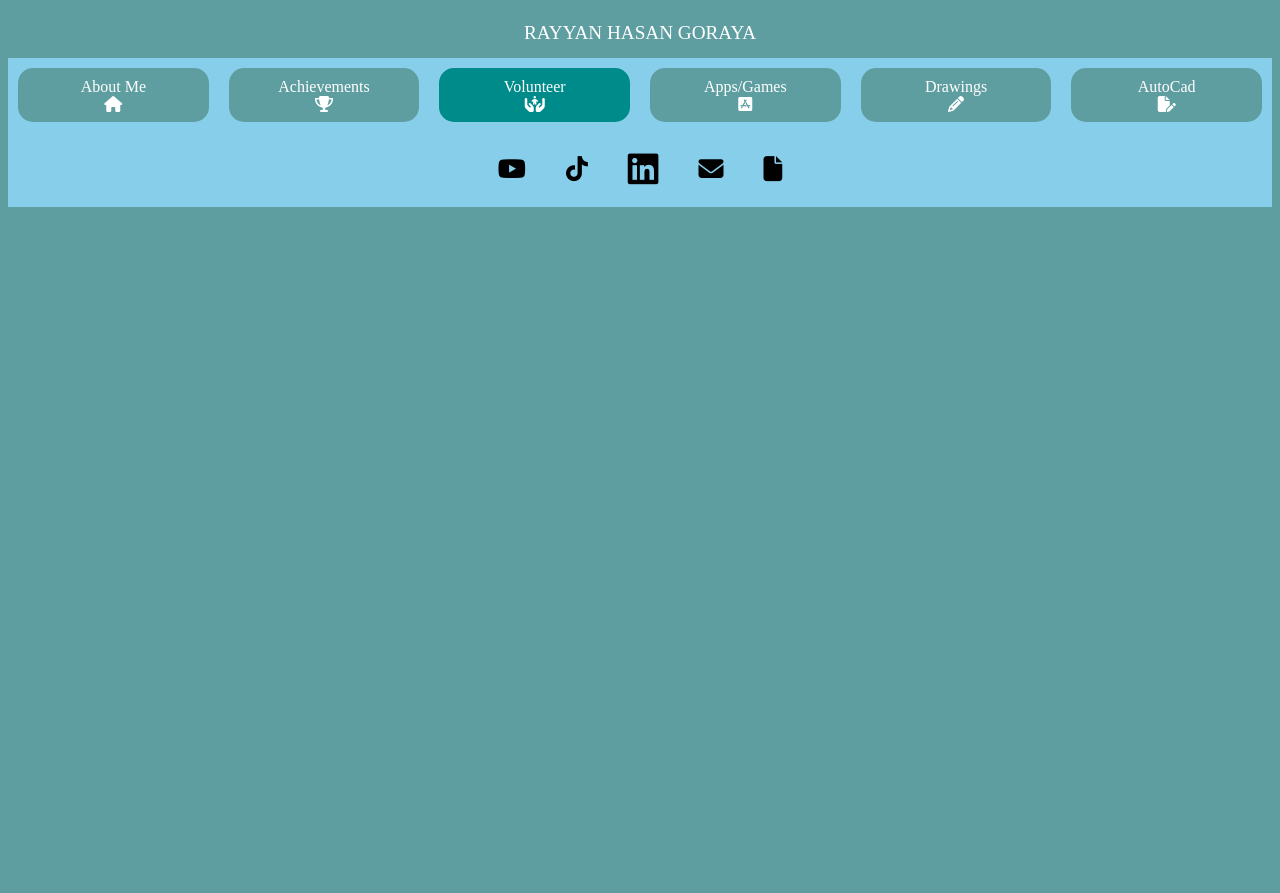
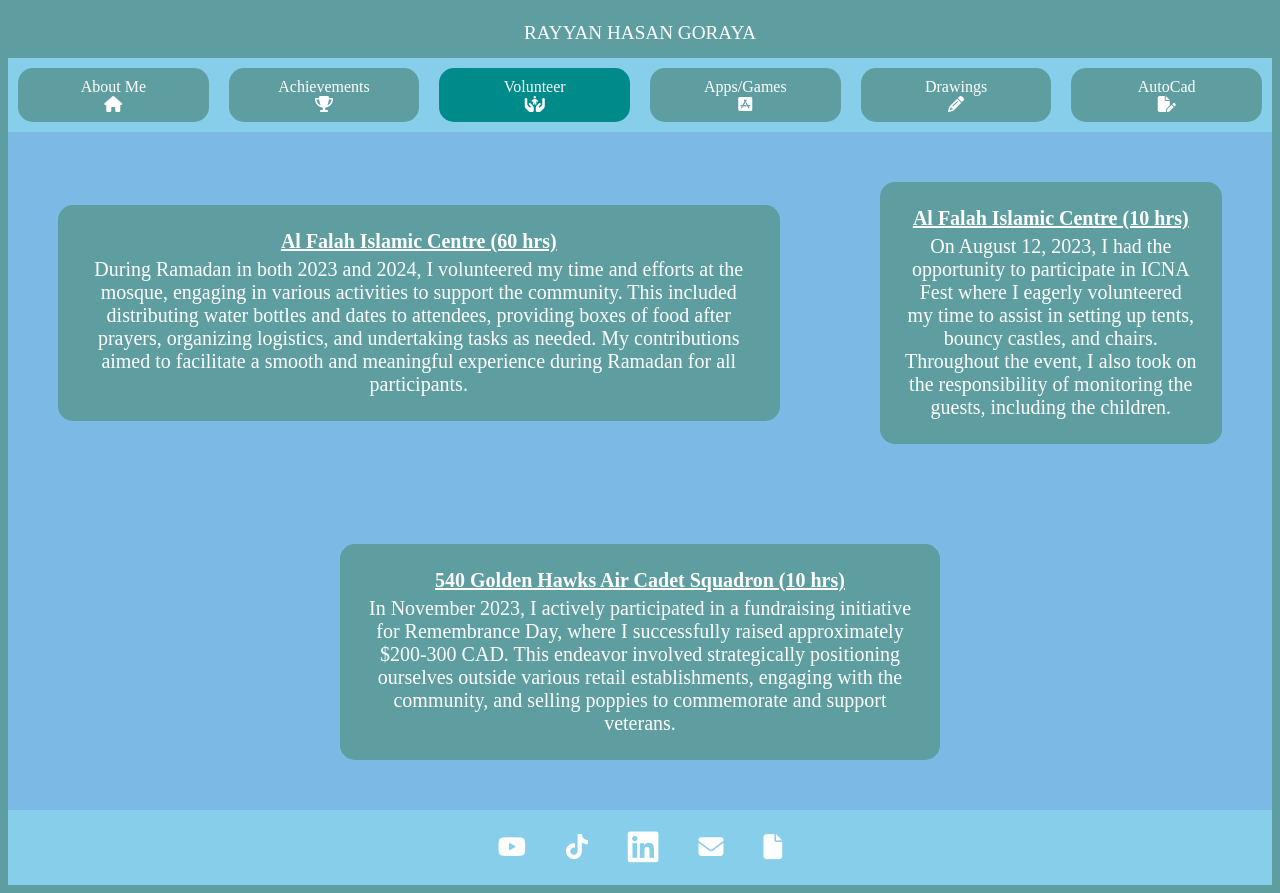
Before and after one commit to cr7coder123/Rayyan-Hasan-Goraya, a plain HTML site: page Volunteer.html in a window 1280 px wide. Before the commit the page ends 800 px from the top, so only its background shows below. Drawn offline with Linux system fonts and the light colour scheme.

Commit message:
Update Volunteer.html

```diff
--- a/Volunteer.html
+++ b/Volunteer.html
@@ -1,6 +1,7 @@
 <!DOCTYPE html>
 <html>
     <head>
+        <meta name="viewport" content="width=device-width,initial-scale=1.0"/>
         <title>Rayyan Hasan Goraya</title>
         <link rel="stylesheet" href="https://cdnjs.cloudflare.com/ajax/libs/font-awesome/6.5.2/css/all.min.css" integrity="sha512-SnH5WK+bZxgPHs44uWIX+LLJAJ9/2PkPKZ5QiAj6Ta86w+fsb2TkcmfRyVX3pBnMFcV7oQPJkl9QevSCWr3W6A==" crossorigin="anonymous" referrerpolicy="no-referrer" />
         <link rel="stylesheet" href="./style.css" />
@@ -9,47 +10,67 @@
         <header style="justify-content:center; display:flex; flex-direction:column; text-align: center; background-color: cadetblue; height:50px;">
             <text style="font-size: larger; color:white">RAYYAN HASAN GORAYA</text>
         </header>
-        <div style="display:flex; flex-direction:row; justify-content: center; background-color:skyblue;">
-            <a  id="buttons" href="./index.html">
-                    <text style="margin-top: 10px;">About Me</text>
-                    <i style="margin-bottom:10px" class="fa-solid fa-house"></i>
+        <div style="display: flex; flex-direction: row; justify-content: center; background-color: skyblue;">
+            <a id="buttons" href="./index.html">
+                <text style="margin-top: 10px">About Me</text>
+                <i style="margin-bottom: 10px" class="fa-solid fa-house"></i>
             </a>
             <a id="buttons" href="./Achievements.html">
-                <text style="margin-top: 10px;">Achievements</text>
-                <i style="margin-bottom:10px" class="fa-solid fa-trophy"></i>
+                <text style="margin-top: 10px; text-decoration: none">Achievements</text>
+                <i style="margin-bottom: 10px" class="fa-solid fa-trophy"></i>
             </a>
             <a id="buttons" style="background-color: darkcyan;" href="./Volunteer.html">
                 <text style="margin-top: 10px;">Volunteer</text>
-                <i style="margin-bottom:10px" class="fa-solid fa-hands-holding-child"></i>
+                <i style="margin-bottom: 10px" class="fa-solid fa-hands-holding-child"></i>
             </a>
             <a id="buttons" href="./Apps.html">
-                <text style="margin-top: 10px;">Apps/Games</text>
-                <i style="margin-bottom:10px" class="fa-brands fa-app-store-ios"></i>
+                <text style="margin-top: 10px">Apps/Games</text>
+                <i style="margin-bottom: 10px" class="fa-brands fa-app-store-ios"></i>
             </a>
-            <a id="buttons"href="./Drawings.html">
-                <text style="margin-top: 10px;">Drawings</text>
-                <i style="margin-bottom:10px" class="fa-solid fa-pencil"></i>
+            <a id="buttons" href="./Drawings.html">
+                <text style="margin-top: 10px">Drawings</text>
+                <i style="margin-bottom: 10px" class="fa-solid fa-pencil"></i>
             </a>
             <a id="buttons" href="./AutoCAD.html">
-                <text style="margin-top: 10px;">AutoCad</text>
-                <i style="margin-bottom:10px" class="fa-solid fa-file-pen"></i>
+                <text style="margin-top: 10px">AutoCad</text>
+                <i style="margin-bottom: 10px" class="fa-solid fa-file-pen"></i>
             </a>
+          </div>
+
+        <div id="results">
+            <div style="display: flex;flex-direction: column; flex:1 1 100%;background-color: cadetblue; border-radius: 15px;margin: 50px;height: fit-content;width: 600px;align-self:center;">
+                <b style="font-size: 20px;justify-content: center;margin: 25px; margin-bottom: -20px;text-align: center;"><u><text>Al Falah Islamic Centre (60 hrs)</text></u></b>
+                <text style="font-size: 20px;justify-content: center;margin: 25px;text-align: center;">During Ramadan in both 2023 and 2024, I volunteered my time and efforts at the mosque, engaging in various activities to support the community. This included distributing water bottles and dates to attendees, providing boxes of food after prayers, organizing logistics, and undertaking tasks as needed. My contributions aimed to facilitate a smooth and meaningful experience during Ramadan for all participants.</text>
+            </div>
+            <div style="display: flex;flex-direction: column;background-color: cadetblue; border-radius: 15px;margin: 50px;height: fit-content;width: 600px;align-self:center;">
+                <b style="font-size: 20px;justify-content: center;margin: 25px; margin-bottom: -20px;text-align: center;"><u><text>Al Falah Islamic Centre (10 hrs)</text></u></b>
+                <text style="font-size: 20px;justify-content: center;margin: 25px;text-align: center;">On August 12, 2023, I had the opportunity to participate in ICNA Fest where I eagerly volunteered my time to assist in setting up tents, bouncy castles, and chairs. Throughout the event, I also took on the responsibility of monitoring the guests, including the children.</text>
+            </div>
         </div>
-        <div style="display: flex; flex-direction: row; align-items:center; justify-content: center;background-color: skyblue;">
+
+        <div id="results">
+            <div style="display: flex;flex-direction: column;background-color: cadetblue; border-radius: 15px;margin: 50px;height: fit-content;width: 600px;align-self:center;">
+                <b style="font-size: 20px;justify-content: center;margin: 25px; margin-bottom: -20px;text-align: center;"><u><text>540 Golden Hawks Air Cadet Squadron (10 hrs)</text></u></b>
+                <text style="font-size: 20px;justify-content: center;margin: 25px;text-align: center;">In November 2023, I actively participated in a fundraising initiative for Remembrance Day, where I successfully raised approximately $200-300 CAD. This endeavor involved strategically positioning ourselves outside various retail establishments, engaging with the community, and selling poppies to commemorate and support veterans.</text>
+            </div>
+        </div>
+
+
+        <div style="display: flex; flex-direction: row; align-items:center; justify-content: center; flex:1; align-self: flex-end; background-color: skyblue;">
             <a href="https://www.youtube.com/@RocketRoni2007">
-              <i style="font-size:25px; margin:20px; text-decoration:none; color: black;" class="fa-brands fa-youtube"></i>
+              <i style="font-size:25px; margin:20px; text-decoration:none; color: white;" class="fa-brands fa-youtube"></i>
             </a>
             <a href="https://www.tiktok.com/@rocketroni2007">
-              <i style="font-size:25px; margin:20px; text-decoration: none; color: black;" class="fa-brands fa-tiktok"></i>
+              <i style="font-size:25px; margin:20px; text-decoration: none; color: white;" class="fa-brands fa-tiktok"></i>
             </a>
             <a href="https://www.linkedin.com/in/rayyanhasangoraya">
-              <i style="font-size:35px; margin:20px; text-decoration: none; color: black; " class="fa-brands fa-linkedin"></i>
+              <i style="font-size:35px; margin:20px; text-decoration: none; color: white; " class="fa-brands fa-linkedin"></i>
             </a>
             <a href="">
-              <i style="font-size:25px; margin:20px; text-decoration: none; color: black;" class="fa-solid fa-envelope"></i>
+              <i style="font-size:25px; margin:20px; text-decoration: none; color: white;" class="fa-solid fa-envelope"></i>
             </a>
             <a href="https://www.canva.com/design/DAGJSOInH2s/U68W6M1iYlAWA_msUxMSBQ/view?utm_content=DAGJSOInH2s&utm_campaign=designshare&utm_medium=link&utm_source=editor">
-              <i style="font-size:25px; margin:20px; text-decoration: none; color: black;" class="fa-solid fa-file"></i>
+              <i style="font-size:25px; margin:20px; text-decoration: none; color: white;" class="fa-solid fa-file"></i>
             </a>
         </div>
     </body>
```
